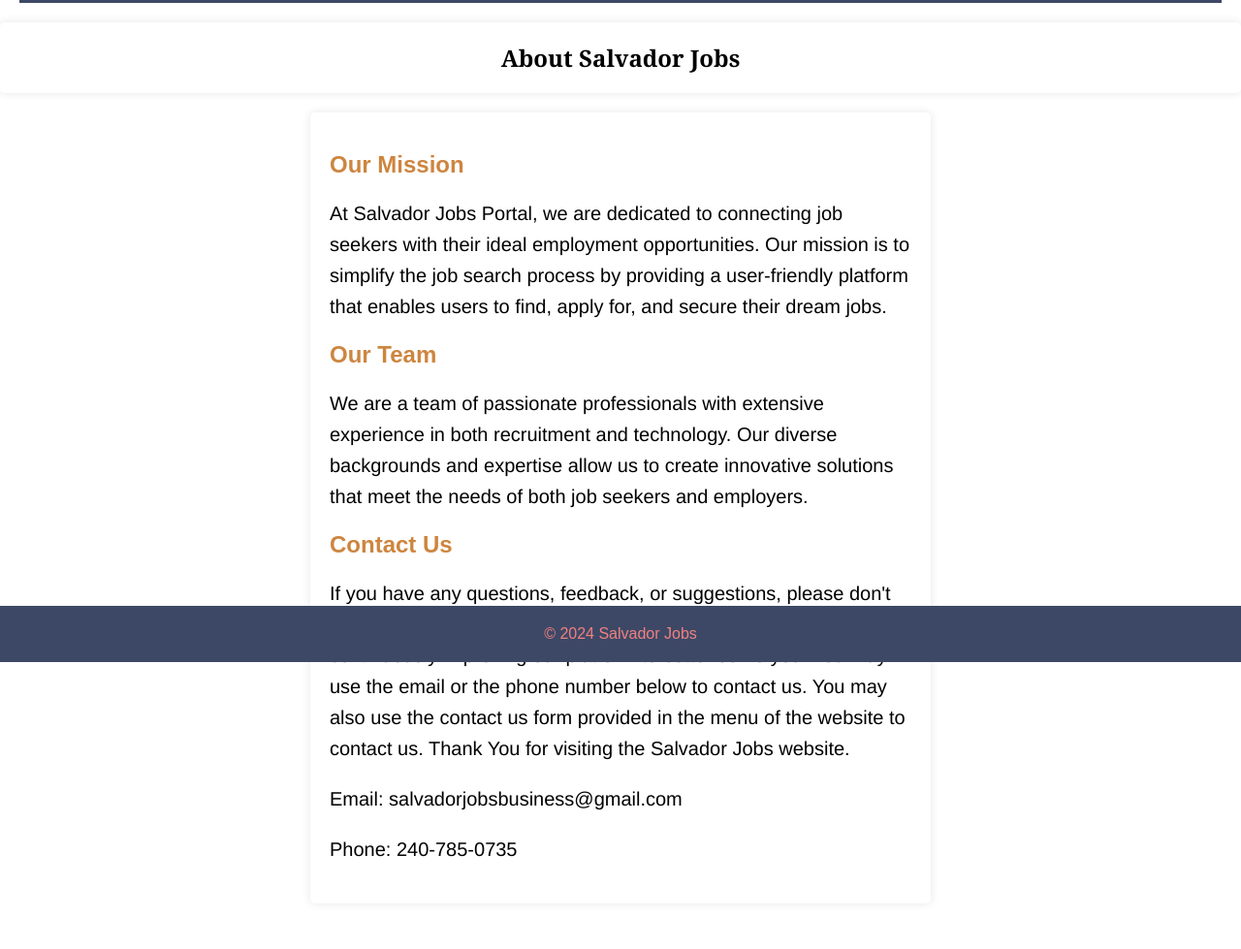
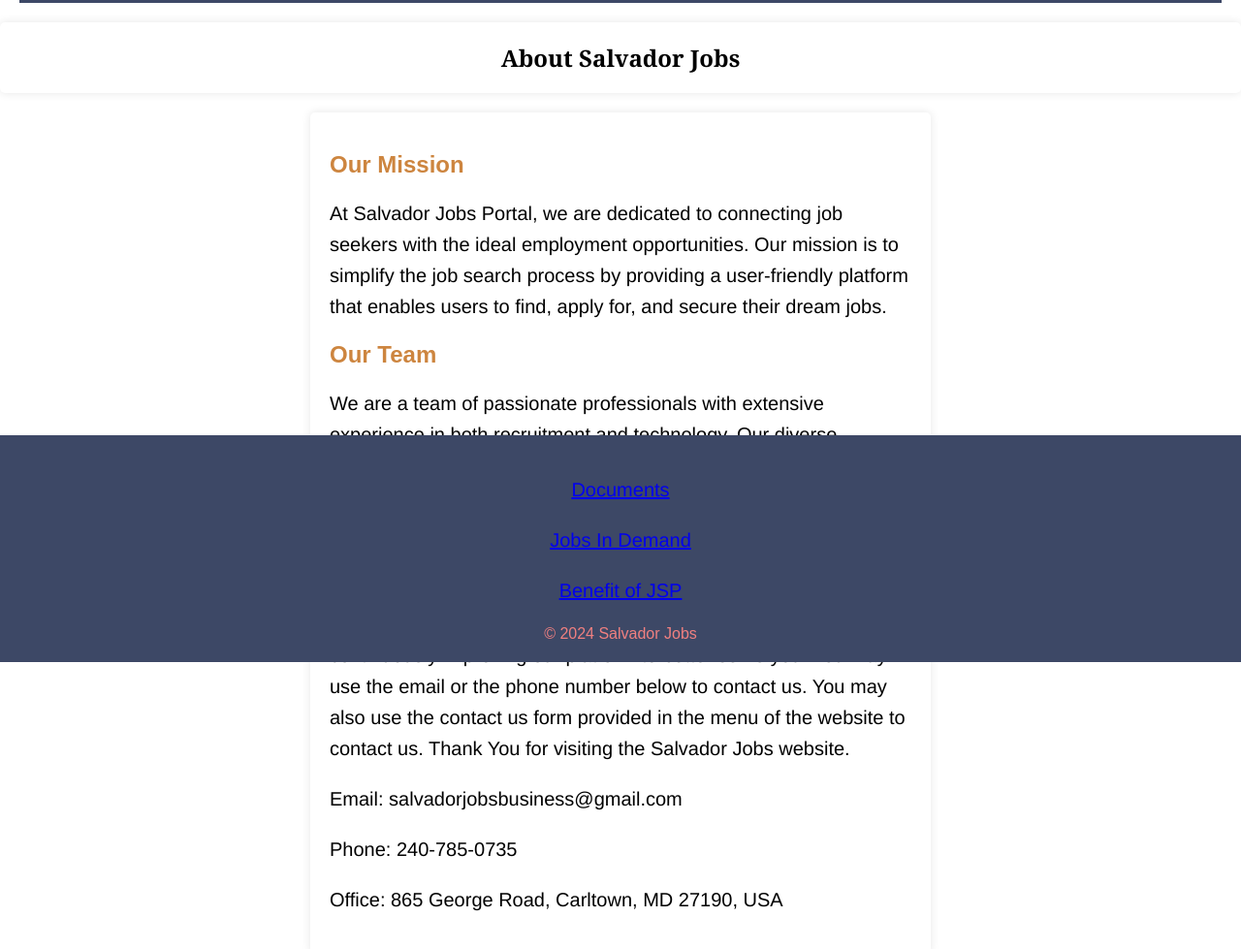
Before and after one commit to joshuatamanji/Final-Project, a plain HTML site: page about.html in a window 1280 px wide. Shown: the part 117-1096 px from the top of the page at 97% size. Before the commit the page ends 1069 px from the top, so only its background shows below. Drawn offline with Linux system fonts and the light colour scheme.

Commit message:
About has been changed for the second time

```diff
--- a/about.html
+++ b/about.html
@@ -3,21 +3,16 @@
 <head>
   <meta charset="UTF-8">
   <meta name="viewport" content="width=device-width, initial-scale=1.0">
-  <title>About Us - Job Search Portal</title>
+  <title>About Us</title>
   <link rel="icon" href="https://cdn4.vectorstock.com/i/1000x1000/48/33/internet-concept-of-global-network-connections-vector-21194833.jpg">
-
   <link rel="stylesheet" href="css/about_us_styles.css">
 
 </head>
 <body>
   <div class="logo-container">
-    <img src="images/image_123650291.JPG" alt="Website Logo" class="logo">
-
-
+    <a href="index.html"> <img src="images/image_123650291.JPG" alt="Website Logo" class="logo"> </a>
   </div>
   <header>
-
-
     <nav>
       <ul class="horizontal-menu">
         <li><a href="index.html">Home</a></li>
@@ -32,7 +27,7 @@
 
   <div class="container">
     <h2>Our Mission</h2>
-    <p>At Salvador Jobs Portal, we are dedicated to connecting job seekers with their ideal employment opportunities. Our mission is to simplify the job search process by providing a user-friendly platform that enables users to find, apply for, and secure their dream jobs.</p>
+    <p>At Salvador Jobs Portal, we are dedicated to connecting job seekers with the ideal employment opportunities. Our mission is to simplify the job search process by providing a user-friendly platform that enables users to find, apply for, and secure their dream jobs.</p>
 
     <h2>Our Team</h2>
     <p>We are a team of passionate professionals with extensive experience in both recruitment and technology. Our diverse backgrounds and expertise allow us to create innovative solutions that meet the needs of both job seekers and employers.</p>
@@ -44,8 +39,13 @@
     </p>
     <p>Email: salvadorjobsbusiness@gmail.com</p>
     <p>Phone: 240-785-0735</p>
+    <p>Office: 865 George Road, Carltown, MD 27190, USA</p>
+
   </div>
   <footer>
+    <p><a href="https://www.careeronestop.org/GetMyFuture/Employment/work-documents.aspx" target="_blank">Documents</a></p>
+    <p><a href="https://money.usnews.com/money/careers/articles/the-25-best-jobs" target="_blank">Jobs In Demand</a></p>
+    <p><a href="https://www.trnstaffing.com/2023/03/30/the-smart-way-to-job-search-why-you-should-use-mobile-apps-to-find-your-next-opportunity/" target="_blank">Benefit of JSP</a></p>
     &copy; 2024 Salvador Jobs
   </footer>
 
```
Lines whose indentation alone changed are shown as unchanged.
